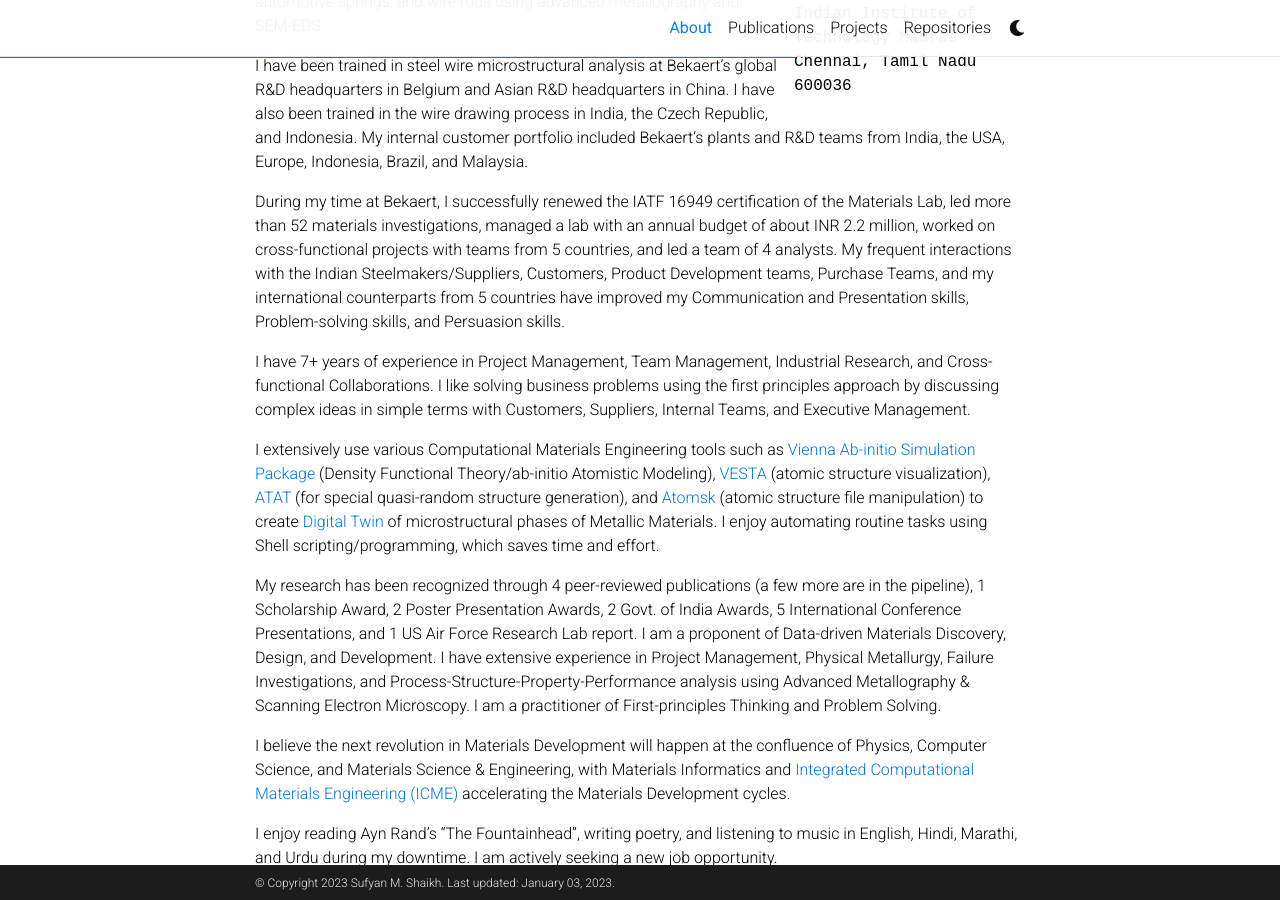
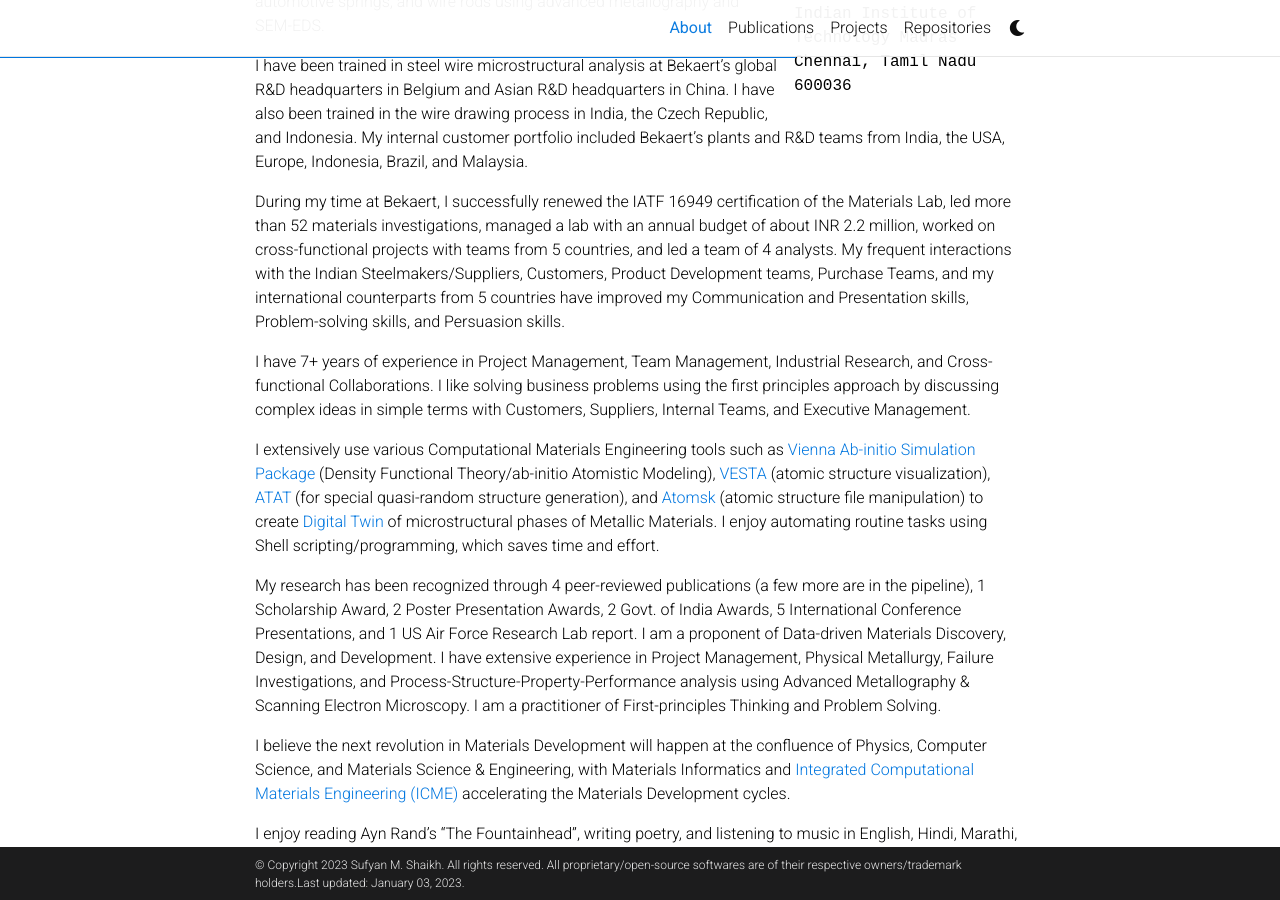
Before and after one commit to sufyanshk/sufyanshk.github.io, a Jekyll site: the page built from _pages/about.md, in a window 1280 px wide and 900 px high, scrolled down 587 px. Built offline with Jekyll 4.4.1, drawn with Linux system fonts in a browser that asks for light colours; full-size pictures stand in for the smaller copies a plugin makes; comment, search, counter and statistics services are not loaded; a style sheet for code colours, icons or effects is not loaded.

Commit message:
modified:   _config.yml

```diff
--- a/_config.yml
+++ b/_config.yml
@@ -8,7 +8,7 @@ middle_name: M.
 last_name: Shaikh
 email: sufyanshk@gmail.com
 description: About Sufyan M. Shaikh, PhD Research Scholar at the Indian Institute of Technology Madras, Tamil Nadu, India. Read about his ongoing research in Computational Materials Science and his experiences.
-footer_text:
+footer_text: All rights reserved. All proprietary/open-source softwares are of their respective owners/trademark holders.
 keywords: metallurgy, alloy development, refractory alloys, high entropy alloys, complex concetrated alloys, ductility, superalloys # add your own keywords or leave empty
 
 lang: en # the language of your site (for example: en, fr, cn, ru, etc.)
```
